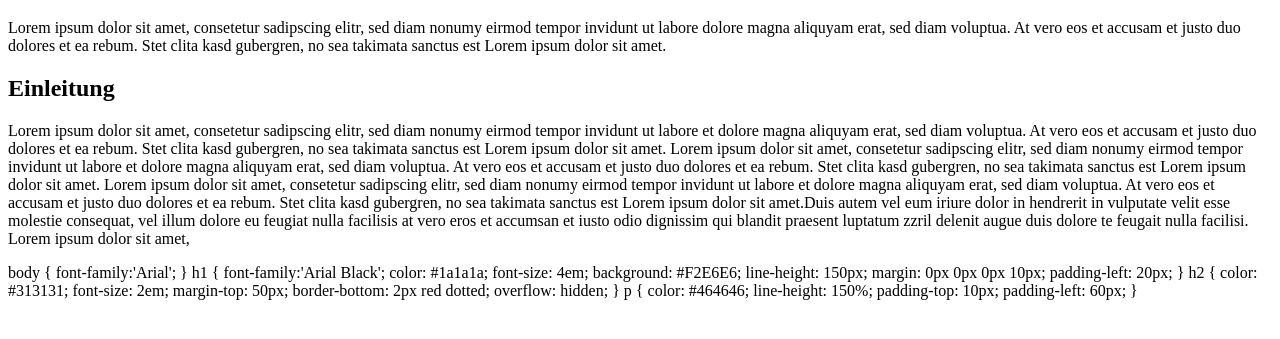
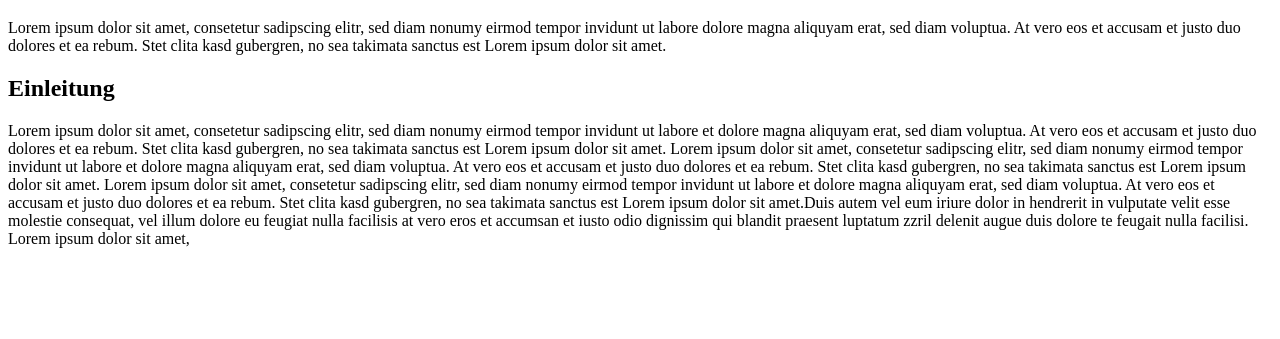
Before and after one commit to eurogym/first-homepage-161chinhan, a plain HTML site: page index.html in a window 1280 px wide. Shown: the part 61-400 px from the top of the page. Drawn offline with Linux system fonts and the light colour scheme.

Commit message:
Update index.html

```diff
--- a/index.html
+++ b/index.html
@@ -10,31 +10,6 @@
 <p>Lorem ipsum dolor sit amet, consetetur sadipscing elitr, sed diam nonumy eirmod tempor invidunt ut labore dolore magna aliquyam erat, sed diam voluptua. At vero eos et accusam et justo duo dolores et ea rebum. Stet clita kasd gubergren, no sea takimata sanctus est Lorem ipsum dolor sit amet.</p>
 <h2>Einleitung</h2>
 <p>Lorem ipsum dolor sit amet, consetetur sadipscing elitr, sed diam nonumy eirmod tempor invidunt ut labore et dolore magna aliquyam erat, sed diam voluptua. At vero eos et accusam et justo duo dolores et ea rebum. Stet clita kasd gubergren, no sea takimata sanctus est Lorem ipsum dolor sit amet. Lorem ipsum dolor sit amet, consetetur sadipscing elitr, sed diam nonumy eirmod tempor invidunt ut labore et dolore magna aliquyam erat, sed diam voluptua. At vero eos et accusam et justo duo dolores et ea rebum. Stet clita kasd gubergren, no sea takimata sanctus est Lorem ipsum dolor sit amet. Lorem ipsum dolor sit amet, consetetur sadipscing elitr, sed diam nonumy eirmod tempor invidunt ut labore et dolore magna aliquyam erat, sed diam voluptua. At vero eos et accusam et justo duo dolores et ea rebum. Stet clita kasd gubergren, no sea takimata sanctus est Lorem ipsum dolor sit amet.Duis autem vel eum iriure dolor in hendrerit in vulputate velit esse molestie consequat, vel illum dolore eu feugiat nulla facilisis at vero eros et accumsan et iusto odio dignissim qui blandit praesent luptatum zzril delenit augue duis dolore te feugait nulla facilisi. Lorem ipsum dolor sit amet,</p>
-body {
-    font-family:'Arial';
-}
-h1 {
-    font-family:'Arial Black';
-    color: #1a1a1a;
-    font-size: 4em;
-    background: #F2E6E6;
-    line-height: 150px;
-    margin: 0px 0px 0px 10px;
-    padding-left: 20px;
-}
-h2 {
-    color: #313131;
-    font-size: 2em;
-    margin-top: 50px;
-    border-bottom: 2px red dotted;
-    overflow: hidden;
-}
-p {
-    color: #464646;
-    line-height: 150%;
-    padding-top: 10px;
-    padding-left: 60px;
-}
-</body>
 
+<body>
 </html>
```
